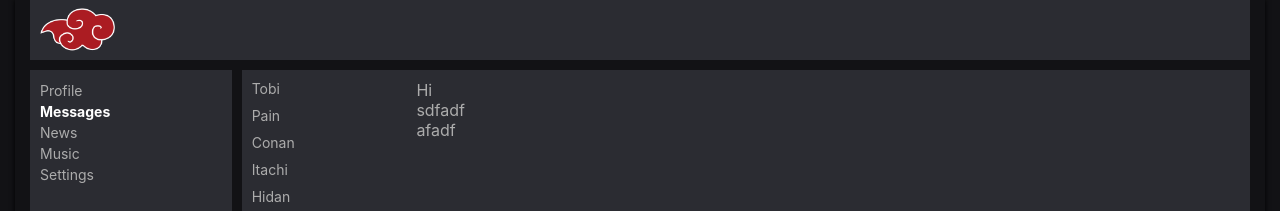
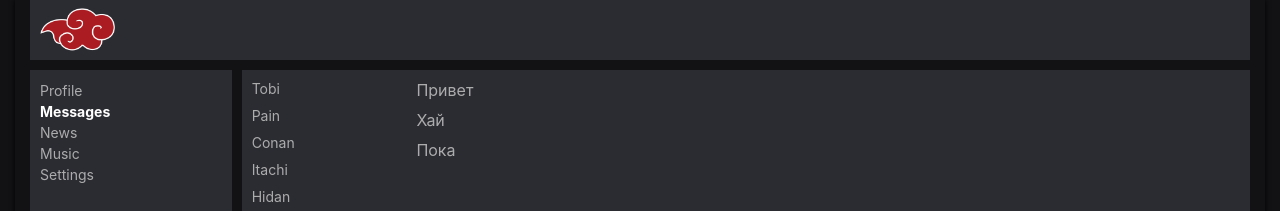
Before and after one commit to SuvorovNikita/social-network, a React (Create React App) app: page /dialogs in a window 1280 px wide. Shown: the top 211 px of the page. Built offline with nearby package versions, Linux system fonts and the light colour scheme.

Commit message:
замапил массивы

```diff
--- a/src/components/Dialogs/Dialogs.module.scss
+++ b/src/components/Dialogs/Dialogs.module.scss
@@ -5,8 +5,9 @@
   //.dialogsItem {
   //
   .dialog {
-    padding-bottom: 10px;
+    margin-bottom: 10px;
     font-size: 14px;
+
     .link {
       text-decoration: none;
       color: #acacac;
@@ -18,10 +19,10 @@
     font-weight: bold;
   }
 
-  //
-  //.messages {
-  //  .message {
-  //
-  //  }
-  //}
+
+  .messages {
+    .message {
+      margin-bottom: 10px;
+    }
+  }
 }
--- a/src/components/Dialogs/Dialogs.tsx
+++ b/src/components/Dialogs/Dialogs.tsx
@@ -27,7 +27,7 @@
 
 const Dialogs = () => {
 
-    let dialogsData = [
+    let dialogs = [
         {id: 1, name: 'Tobi'},
         {id: 2, name: 'Pain'},
         {id: 3, name: 'Conan'},
@@ -35,25 +35,22 @@
         {id: 5, name: 'Hidan'}
     ];
 
-    let messagesData = [
-        {id: 1, message: 'Hi'},
-        {id: 2, message: 'sdfadf'},
-        {id: 3, message: 'afadf'},
+    let messages = [
+        {id: 1, message: 'Привет'},
+        {id: 2, message: 'Хай'},
+        {id: 3, message: 'Пока'},
+    ];
 
-    ];
+    let dialogsElements = dialogs.map(d => <Dialog name={d.name} id={d.id}/>);
+
+    let messagesElements = messages.map(m => <Message message={m.message}/>);
 
     return <div className={classes.dialogs}>
         <div className={classes.dialogsItem}>
-            <Dialog name={dialogsData[0].name} id={dialogsData[0].id}/>
-            <Dialog name={dialogsData[1].name} id={dialogsData[1].id}/>
-            <Dialog name={dialogsData[2].name} id={dialogsData[2].id}/>
-            <Dialog name={dialogsData[3].name} id={dialogsData[3].id}/>
-            <Dialog name={dialogsData[4].name} id={dialogsData[4].id}/>
+            {dialogsElements}
         </div>
         <div className={classes.messages}>
-            <Message message={messagesData[0].message}/>
-            <Message message={messagesData[1].message}/>
-            <Message message={messagesData[2].message}/>
+            {messagesElements}
         </div>
     </div>
 }
--- a/src/components/Profile/MyPosts/MyPosts.tsx
+++ b/src/components/Profile/MyPosts/MyPosts.tsx
@@ -4,13 +4,13 @@
 import classes from "./MyPosts.module.scss";
 
 
-
 const MyPosts = () => {
 
-    let postData = [
+    let posts = [
         {id: 1, message: 'Obito', likeCount: 10},
         {id: 2, message: 'Pain', likeCount: 20}
     ];
+    let postsElements = posts.map(p => <Post message={p.message} likeCount={p.likeCount}/>);
 
     return <div>
         <h3 className={classes.newPost}>New posts</h3>
@@ -21,8 +21,7 @@
             <button>Add Post</button>
         </div>
         <div className={classes.posts}>
-            <Post message={postData[0].message} likeCount={postData[0].likeCount}/>
-            <Post message={postData[1].message} likeCount={postData[1].likeCount}/>
+            {postsElements}
         </div>
     </div>
 }
```
